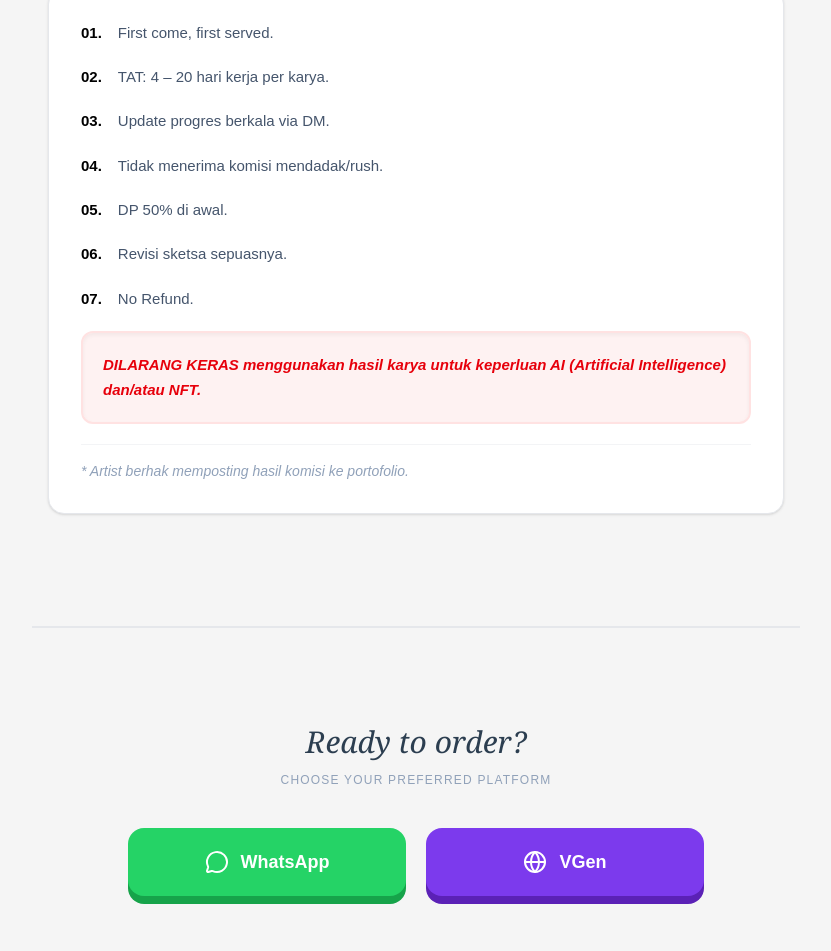
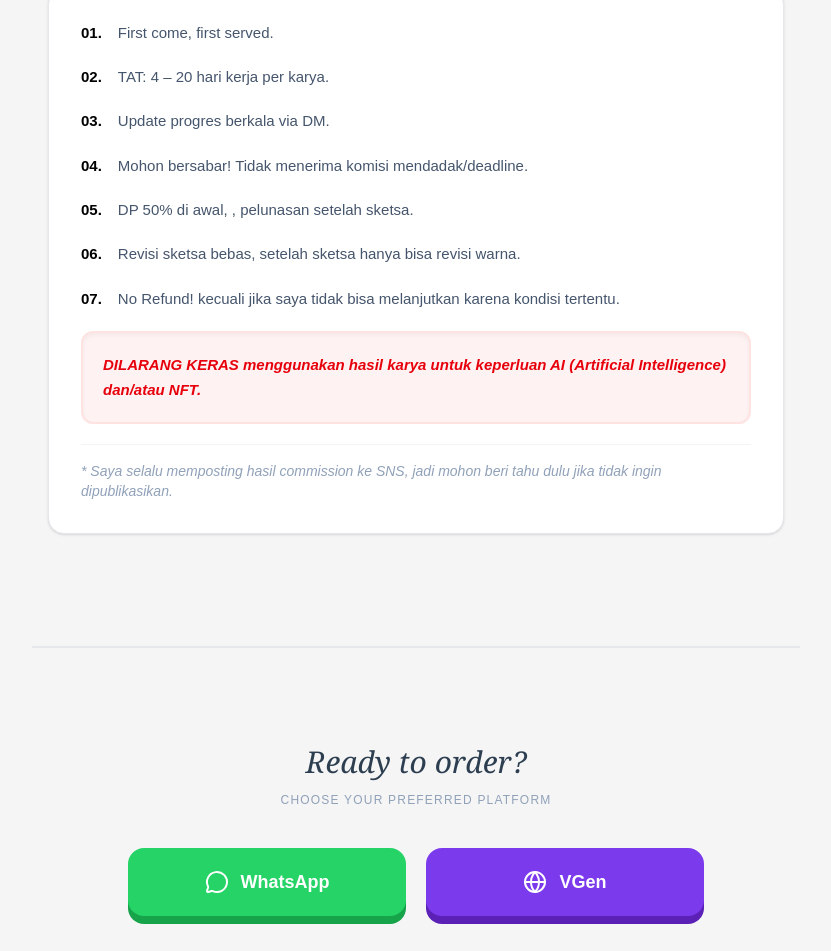
Before and after one commit to alvinsuryasaputra/Adel, a Next.js app: page / in a window 1280 px wide. Shown: the part 2172-3123 px from the top of the page, without its empty margins (224-1055 px from the left). Built offline with nearby package versions, Linux system fonts and the light colour scheme.

Commit message:
fix: benerin typo

```diff
--- a/src/app/page.tsx
+++ b/src/app/page.tsx
@@ -218,15 +218,15 @@ export default function Home() {
               <li className="flex gap-4"><span className="text-black font-bold">01.</span> First come, first served.</li>
               <li className="flex gap-4"><span className="text-black font-bold">02.</span> TAT: 4 – 20 hari kerja per karya.</li>
               <li className="flex gap-4"><span className="text-black font-bold">03.</span> Update progres berkala via DM.</li>
-              <li className="flex gap-4"><span className="text-black font-bold">04.</span> Tidak menerima komisi mendadak/rush.</li>
-              <li className="flex gap-4"><span className="text-black font-bold">05.</span> DP 50% di awal.</li>
-              <li className="flex gap-4"><span className="text-black font-bold">06.</span> Revisi sketsa sepuasnya.</li>
-              <li className="flex gap-4"><span className="text-black font-bold">07.</span> No Refund.</li>
+              <li className="flex gap-4"><span className="text-black font-bold">04.</span> Mohon bersabar! Tidak menerima komisi mendadak/deadline.</li>
+              <li className="flex gap-4"><span className="text-black font-bold">05.</span> DP 50% di awal, , pelunasan setelah sketsa.</li>
+              <li className="flex gap-4"><span className="text-black font-bold">06.</span> Revisi sketsa bebas, setelah sketsa hanya bisa revisi warna.</li>
+              <li className="flex gap-4"><span className="text-black font-bold">07.</span> No Refund! kecuali jika saya tidak bisa melanjutkan karena kondisi tertentu.</li>
               <li className="font-bold text-red-600 bg-red-50 p-5 rounded-xl border-2 border-red-100 italic shadow-inner">
                 DILARANG KERAS menggunakan hasil karya untuk keperluan AI (Artificial Intelligence) dan/atau NFT.
               </li>
               <li className="text-slate-400 italic text-sm border-t border-gray-100 pt-4">
-                * Artist berhak memposting hasil komisi ke portofolio.
+                * Saya selalu memposting hasil commission ke SNS, jadi mohon beri tahu dulu jika tidak ingin dipublikasikan.
               </li>
             </ul>
           </div>
```
